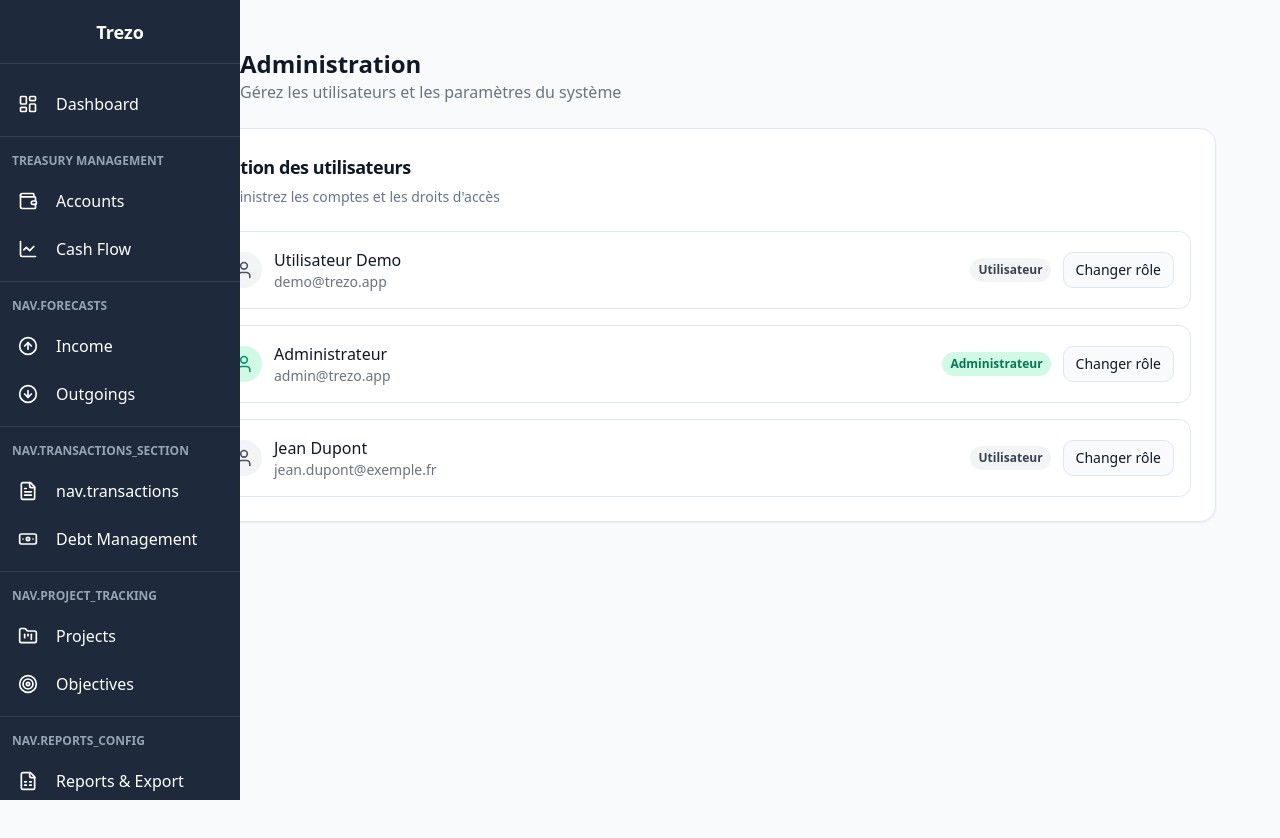
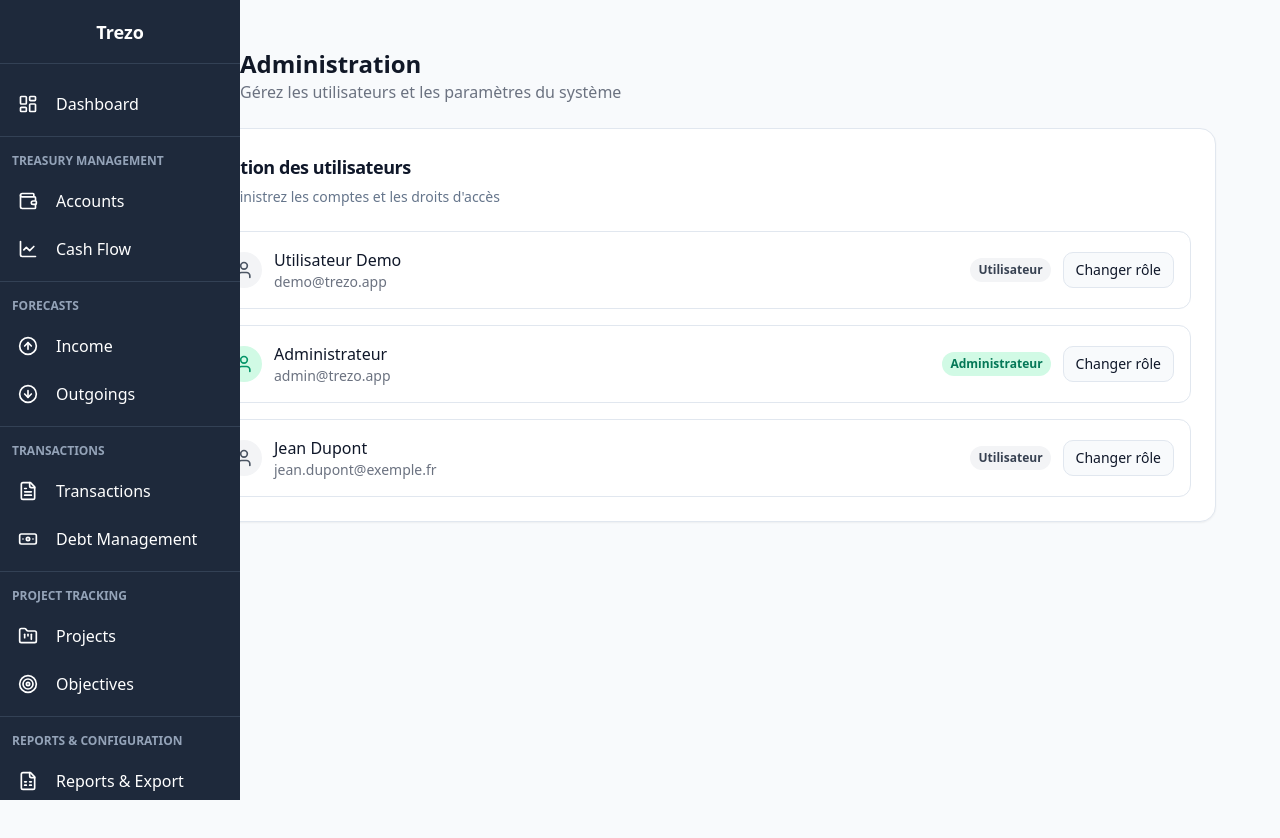
Before and after one commit to Kameltalbi/trezo-tunisie-gestion, a React (Vite) app: page /admin in a window 1280 px wide. Shown: the top 838 px of the page. Built offline with nearby package versions, Linux system fonts and the light colour scheme; sample sign-in values are in the browser's storage.

Commit message:
Fix: Improve menu translations
The commit addresses issues with the menu translations, likely by updating or correcting the language strings used in the `Sidebar.tsx` component.

```diff
--- a/src/components/Sidebar.tsx
+++ b/src/components/Sidebar.tsx
@@ -1,4 +1,3 @@
-
 import React, { useState } from 'react';
 import { useNavigate, useLocation } from 'react-router-dom';
 import { useTranslation } from 'react-i18next';
@@ -82,7 +81,7 @@ const Sidebar = () => {
   const forecastItems: SidebarItemProps[] = [
     {
       icon: <ArrowUpCircle size={20} />,
-      label: t('nav.receipts_new') || 'Encaissements',
+      label: t('nav.receipts_new'),
       path: '/encaissements',
       isActive: isActive('/encaissements')
     },
@@ -98,7 +97,7 @@ const Sidebar = () => {
   const transactionsItems: SidebarItemProps[] = [
     {
       icon: <FileText size={20} />,
-      label: t('nav.transactions') || 'Transactions',
+      label: t('nav.transactions'),
       path: '/transactions',
       isActive: isActive('/transactions')
     },
@@ -189,35 +188,35 @@ const Sidebar = () => {
 
         {/* GESTION DE TRÉSORERIE section */}
         {isExpanded && (
-          <SidebarSection label={t('nav.cash_management') || 'GESTION DE TRÉSORERIE'} />
+          <SidebarSection label={t('nav.cash_management')} />
         )}
         {treasuryManagementItems.map(renderSidebarItem)}
         <Separator className="my-2 bg-slate-700" />
 
         {/* PRÉVISIONS section */}
         {isExpanded && (
-          <SidebarSection label={t('nav.forecasts') || 'PRÉVISIONS'} />
+          <SidebarSection label={t('nav.forecasts')} />
         )}
         {forecastItems.map(renderSidebarItem)}
         <Separator className="my-2 bg-slate-700" />
 
         {/* TRANSACTIONS section */}
         {isExpanded && (
-          <SidebarSection label={t('nav.transactions_section') || 'TRANSACTIONS'} />
+          <SidebarSection label={t('nav.transactions_section')} />
         )}
         {transactionsItems.map(renderSidebarItem)}
         <Separator className="my-2 bg-slate-700" />
 
         {/* SUIVI PAR PROJET section */}
         {isExpanded && (
-          <SidebarSection label={t('nav.project_tracking') || 'SUIVI PAR PROJET'} />
+          <SidebarSection label={t('nav.project_tracking')} />
         )}
         {projectTrackingItems.map(renderSidebarItem)}
         <Separator className="my-2 bg-slate-700" />
 
         {/* RAPPORTS & CONFIGURATION section */}
         {isExpanded && (
-          <SidebarSection label={t('nav.reports_config') || 'RAPPORTS & CONFIGURATION'} />
+          <SidebarSection label={t('nav.reports_config')} />
         )}
         {reportsConfigItems.map(renderSidebarItem)}
       </div>
--- a/src/locales/en/translation.json
+++ b/src/locales/en/translation.json
@@ -1,4 +1,3 @@
-
 {
   "app": {
     "name": "Trezo"
@@ -29,9 +28,14 @@
     "debt": "Debt Management",
     "accounts": "Accounts",
     "accounts_section": "Accounts & Cash",
+    "forecasts": "Forecasts",
     "projects": "Projects",
     "objectives": "Objectives",
-    "reports": "Reports & Export"
+    "reports": "Reports & Export",
+    "transactions": "Transactions",
+    "transactions_section": "Transactions",
+    "project_tracking": "Project Tracking",
+    "reports_config": "Reports & Configuration"
   },
   "parametres": {
     "title": "Settings",
--- a/src/locales/fr/translation.json
+++ b/src/locales/fr/translation.json
@@ -1,4 +1,3 @@
-
 {
   "app": {
     "name": "Trezo"
@@ -29,9 +28,14 @@
     "debt": "Gestion des dettes",
     "accounts": "Comptes",
     "accounts_section": "Comptes & caisses",
+    "forecasts": "Prévisions",
     "projects": "Projets",
     "objectives": "Objectifs",
-    "reports": "Rapports & export"
+    "reports": "Rapports & export",
+    "transactions": "Transactions",
+    "transactions_section": "Transactions",
+    "project_tracking": "Suivi par projet",
+    "reports_config": "Rapports & Configuration"
   },
   "parametres": {
     "title": "Paramètres",
```
